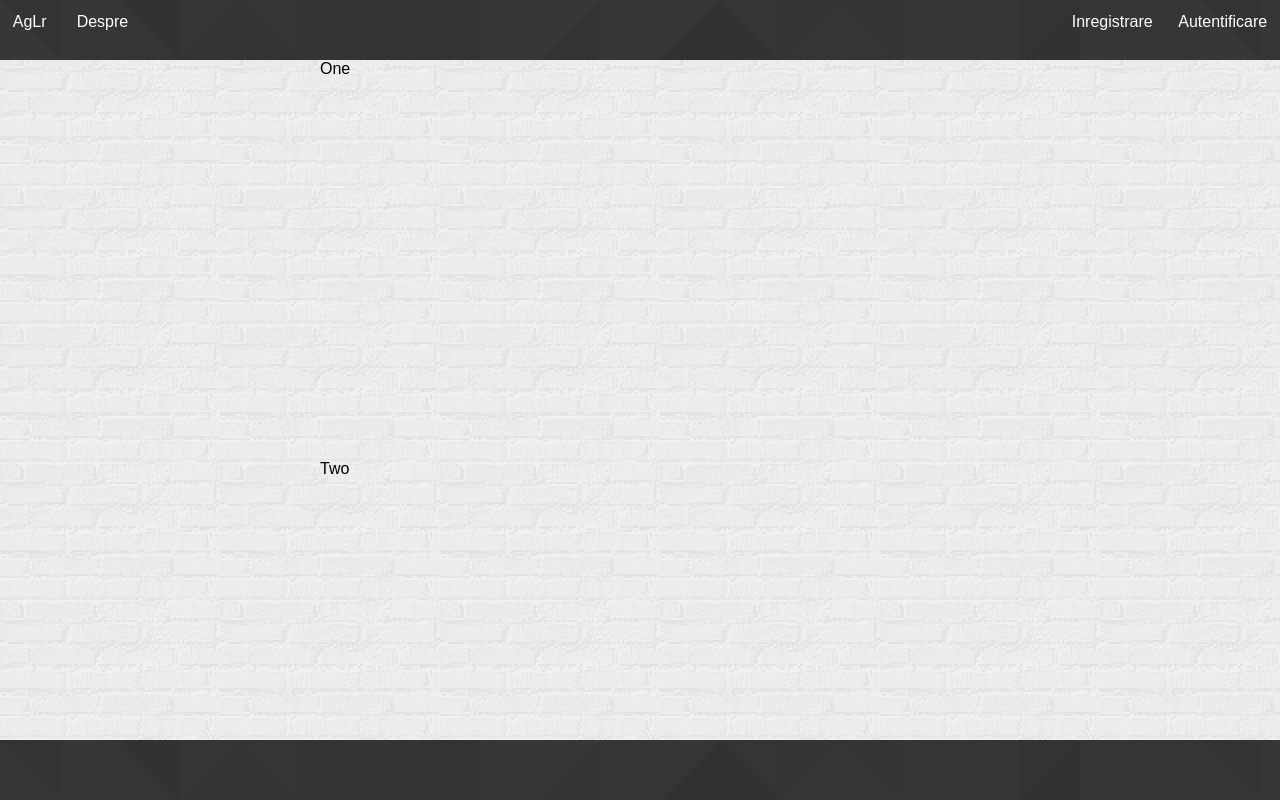
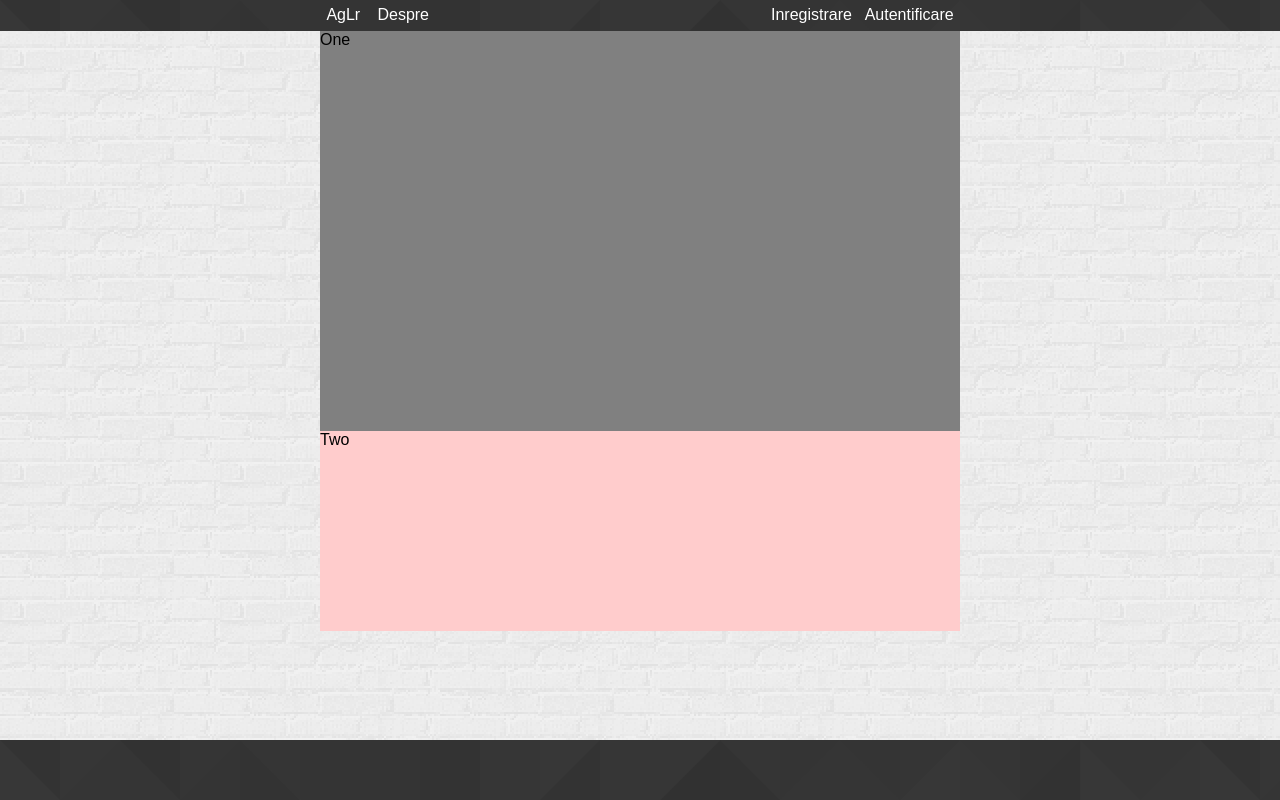
Before and after one commit to dianavas/AgLr, a PHP site: page /base.html in a window 1280 px wide. Run offline with PHP 8.4, Linux system fonts and the light colour scheme.

Commit message:
adjusted navbar
css grid still has some problems

```diff
--- a/Source/base.html
+++ b/Source/base.html
@@ -8,10 +8,10 @@
 <body>
 	<header>
 		<nav>
-		<div class = "side-left"><a href="">AgLr</a> </div>
-		<div class = "side-left"><a href="">Despre</a> </div>
-		<div class = "side-right"><a href="">Autentificare</a> </div>
-		<div class = "side-right"><a href="">Inregistrare</a></div>
+			<div class = "left-icon"><a href="">AgLr</a> </div>
+			<div class = "left-about"><a href="">Despre</a> </div>
+			<div class = "right-log-in"><a href="">Autentificare</a> </div>
+			<div class = "right-sign-in"><a href="">Inregistrare</a></div>
 		</nav>
 	</header>
 	<main class="wrapper">
--- a/Source/style.css
+++ b/Source/style.css
@@ -19,7 +19,6 @@ footer {
 
 }
 header {
-	height: 60px;
 	background-image: url("./Patterns/grey.png");
 
 }
@@ -27,16 +26,22 @@ a {
 	text-decoration: none;
 	color:white;
 }
-
+nav{
+	padding-left: 25%;
+	padding-right: 25%;
+}
 nav div {
 	display: inline-block;
 	margin: 1%;
+
+}
+.right-log-in{
+	float:right;
+}
+.right-sign-in{
+	float: right;
 }
 
-.side-right {
-	display: inline-block;
-	float:right;
-}
 .wrapper {
    display: grid;
    grid-template-columns: 1fr 2fr 1fr;
@@ -48,12 +53,14 @@ nav div {
   grid-column-end: 3;
   grid-row-start: 1;
   grid-row-end: 5;
+  background-color: grey;
 }
 .middle-second{
   grid-column-start: 2;
   grid-column-end: 3;
   grid-row-start: 5;
   grid-row-end: 7;
+  background-color: #ffcccc;
 }
 
 main{
```
